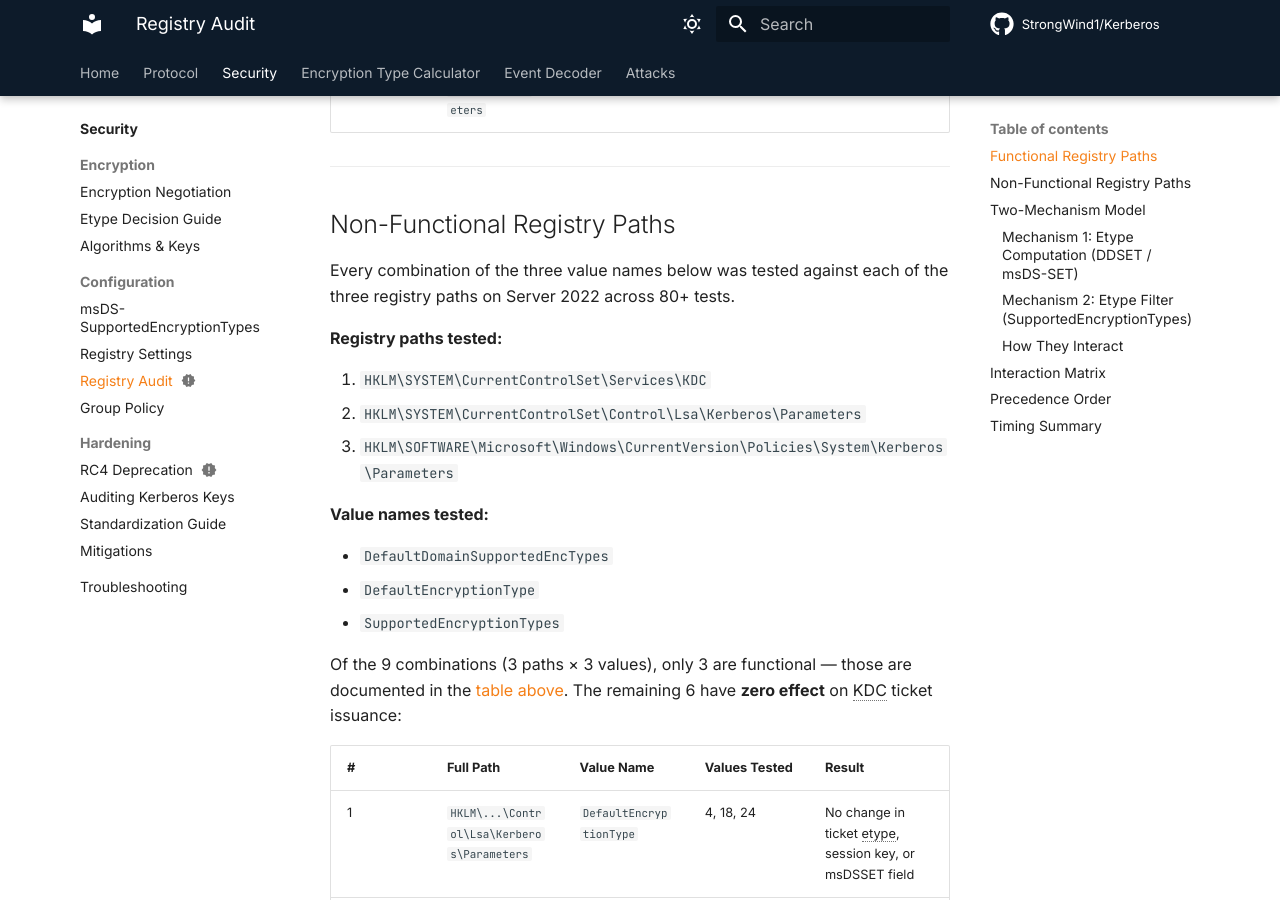
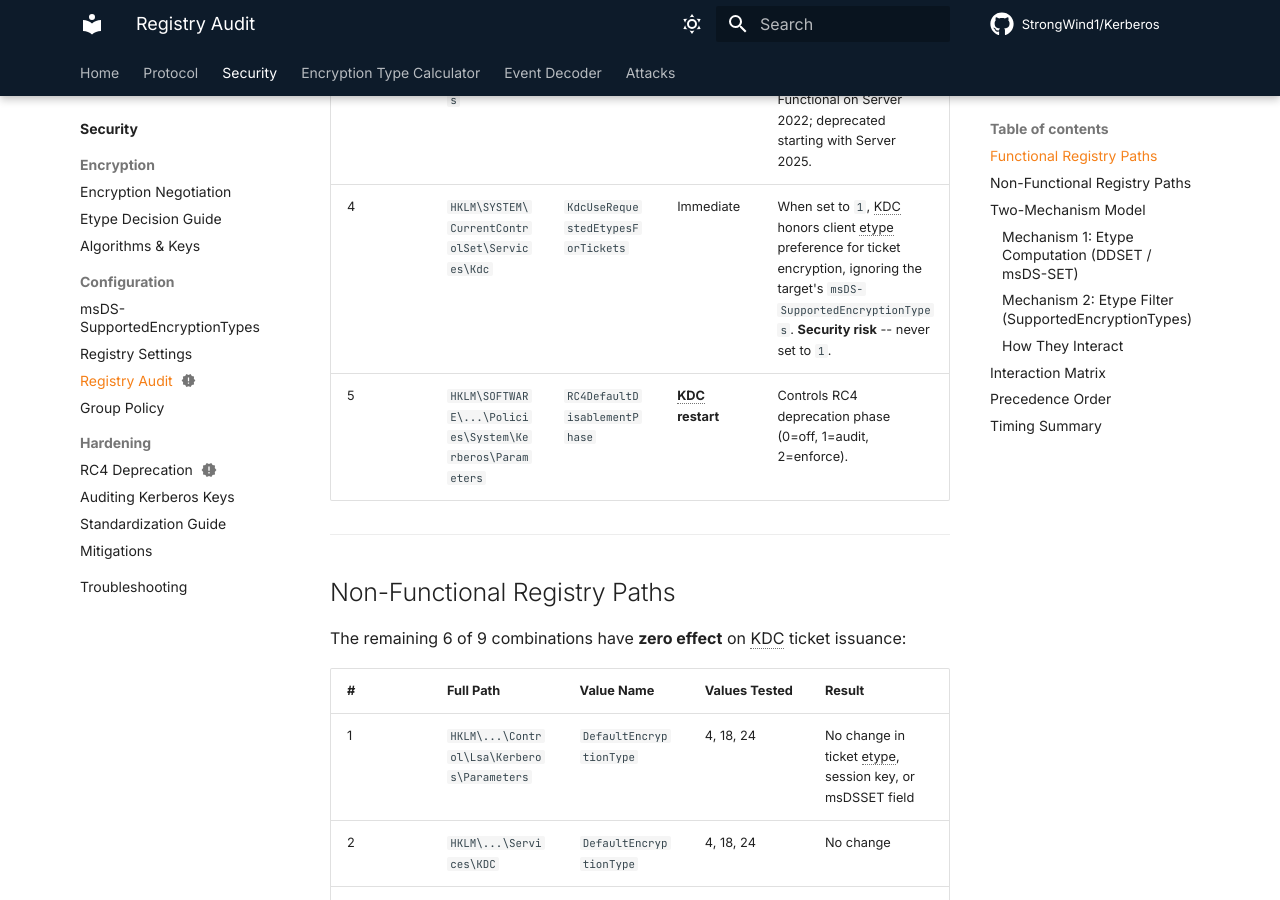
Before and after one commit to StrongWind1/Kerberos, an MkDocs documentation site: the page built from content/security/registry-audit.md, in a window 1280 px wide and 900 px high, scrolled down 1505 px. Built offline with MkDocs 1.6.1 and Material for MkDocs 9.7.7, drawn with Linux system fonts in a browser that asks for light colours; plug-ins that fetch from the network failed and are left out; comment, search, counter and statistics services are not loaded; some of the changed text lies outside the part shown.

Commit message:
Move test matrix preamble to top of registry audit file

```diff
--- a/content/security/registry-audit.md
+++ b/content/security/registry-audit.md
@@ -30,24 +44,7 @@ other KDC behaviors.
 
 ## Non-Functional Registry Paths
 
-Every combination of the three value names below was tested against each of the three
-registry paths on Server 2022 across 80+ tests.
-
-**Registry paths tested:**
-
-1. `HKLM\SYSTEM\CurrentControlSet\Services\KDC`
-2. `HKLM\SYSTEM\CurrentControlSet\Control\Lsa\Kerberos\Parameters`
-3. `HKLM\SOFTWARE\Microsoft\Windows\CurrentVersion\Policies\System\Kerberos\Parameters`
-
-**Value names tested:**
-
-- `DefaultDomainSupportedEncTypes`
-- `DefaultEncryptionType`
-- `SupportedEncryptionTypes`
-
-Of the 9 combinations (3 paths × 3 values), only 3 are functional — those are documented
-in the [table above](#functional-registry-paths).  The remaining 6 have **zero effect** on
-KDC ticket issuance:
+The remaining 6 of 9 combinations have **zero effect** on KDC ticket issuance:
 
 | # | Full Path | Value Name | Values Tested | Result |
 |---|-----------|-----------|---------------|--------|
```
Also changed, not shown: other parts of content/security/registry-audit.md (+14 -0 lines).
